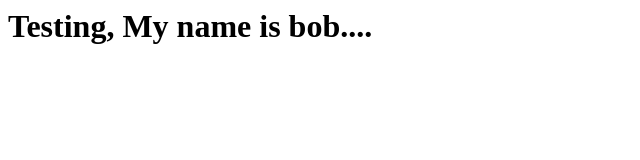
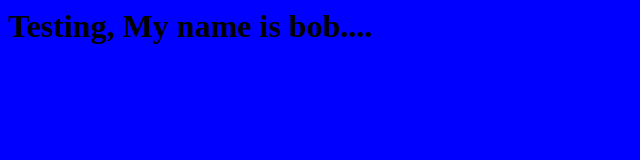
Before and after one commit to WVCS/index-christianhan05, a plain HTML site: page index.html in a window 1280 px wide. Shown: the whole page, without its empty margins (0-640 px from the left). Drawn offline with Linux system fonts and the light colour scheme.

Commit message:
Add background color for testing

```diff
--- a/style.css
+++ b/style.css
@@ -1,3 +1,3 @@
 body {
-
+background-color: Blue;
 }
```
